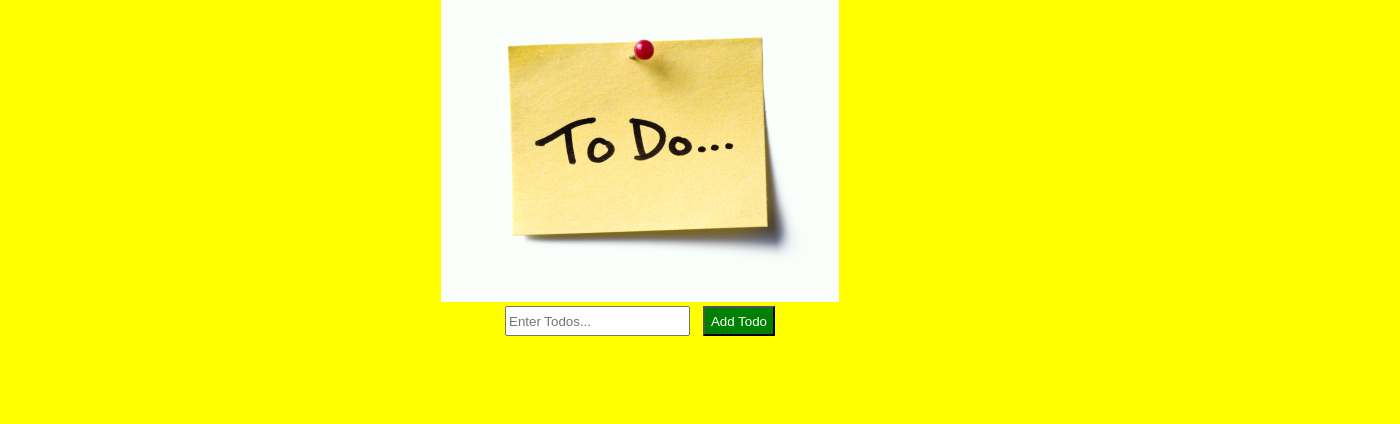
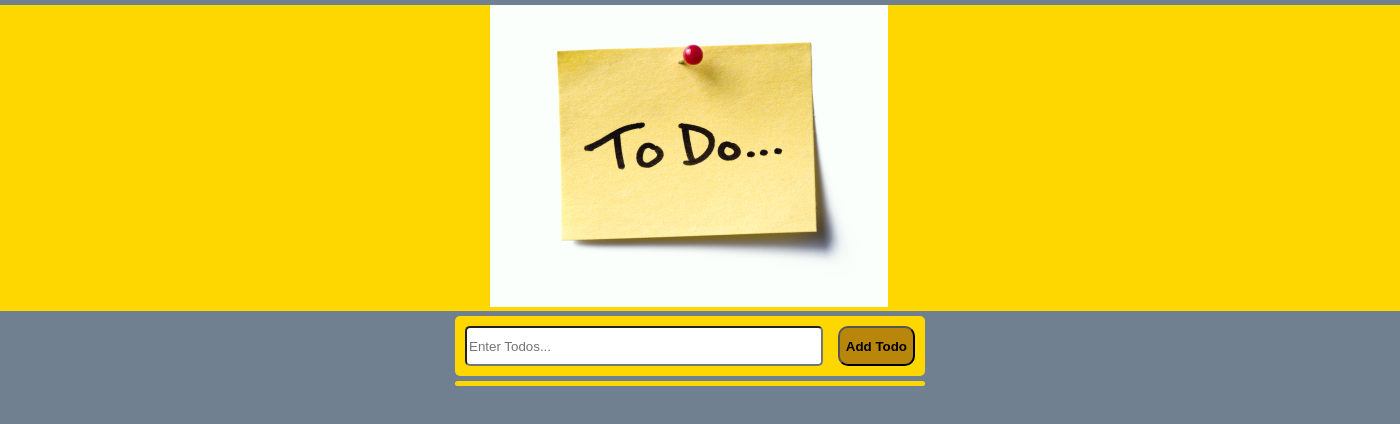
Before and after one commit to KarthikBenki/todo-app-using-react-hooks, a React (Create React App) app: page / in a window 1280 px wide. Shown: the top 424 px of the page, 1400 px wide, since content can reach past the window. Built offline with nearby package versions, Linux system fonts and the light colour scheme.

Commit message:
Add. CSS to Todo App

```diff
--- a/src/components/Todo/Todo.css
+++ b/src/components/Todo/Todo.css
@@ -1,5 +1,5 @@
 body{
-  background-color: yellow;
+  background-color: slategray;
 }
 
 .main-container {
@@ -22,15 +22,45 @@ body{
 }
 
 .todo-input {
-  width: 270px;
   display: flex;
   justify-content: space-between;
   height: 30px;
+  background-color: gold;
+  padding: 10px;
+  width: 450px;
+  height: 40px;
+  border-radius: 5px;
+  margin-left: 100px;
+  margin-top: 5px;
+}
+
+.todo-image {
+  padding: 0px 10px;
+  width: 1500px;
+  margin-top: 5px;
+  align-items: center;
+  background-color: gold;
+}
+
+.logo-image {
+  margin-left: 600px;
+}
+
+.todo-text {
+  width: 350px;
+  border-radius: 5px;
 }
 
 .add-todo-button {
-  background-color: green;
-  color: white;
+  color: black;
+    background-color: darkgoldenrod;
+    border-radius: 10px;
+    font-family: Arial, Helvetica, sans-serif;
+}
+
+.add-todo-button:hover{
+   background-color: greenyellow;
+   cursor: pointer;
 }
 
 .remove-all {
@@ -41,11 +71,26 @@ body{
   margin-top: 20px;
 }
 
+.todo-display{
+  background-color: gold;
+    width: 470px;
+    margin-left: 100px;
+    margin-top: 5px;
+    border-radius: 5px;
+    padding: 0 0 5px 0px;
+}
+
 .todo-display-list{
-  width: 270px;
   display: flex;
   justify-content: space-between;
   align-items: center;
+  background-color: goldenrod;
+  padding: 5px 5px 5px 15px;
+  width: 420px;
+  margin-left: 15px;
+  border-radius: 5px;
+  margin-top: 5px;
+  height: 40px;
 }
 
 .remove-button{
@@ -59,4 +104,5 @@ body{
 
 .delete-button{
   height: 30px;
+    border-radius: 10px;
 }
--- a/src/components/Todo/Todo.jsx
+++ b/src/components/Todo/Todo.jsx
@@ -39,7 +39,7 @@ const Todo = () => {
       <div className="main-container">
         <div className="todo-container">
           <div className="todo-image">
-            <img src={todoImg} alt="" />
+            <img className="logo-image" src={todoImg} alt="" />
           </div>
           <div className="todo-input">
             <input
@@ -47,9 +47,10 @@ const Todo = () => {
               placeholder="Enter Todos..."
               value={inputData}
               onChange={handleChange}
+              className="todo-text"
             />
             <button className="add-todo-button" onClick={addTodo}>
-              Add Todo
+              <b> Add Todo</b>
             </button>
           </div>
 
```
